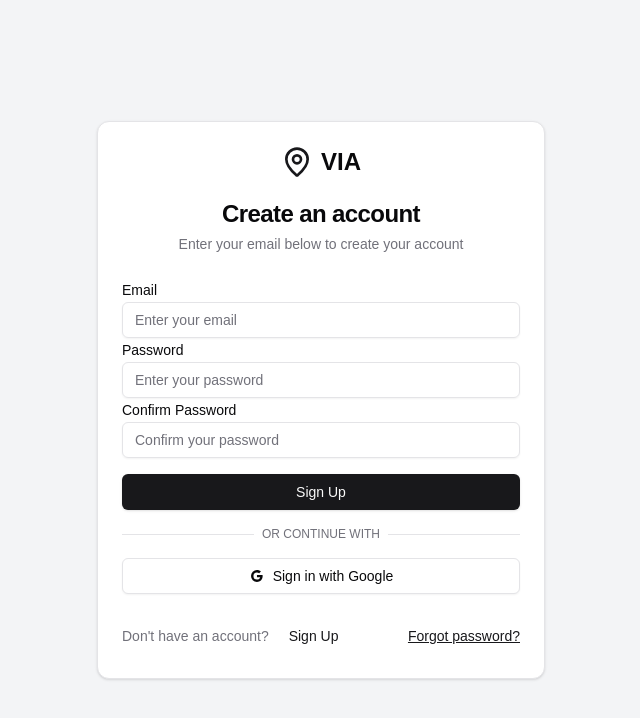
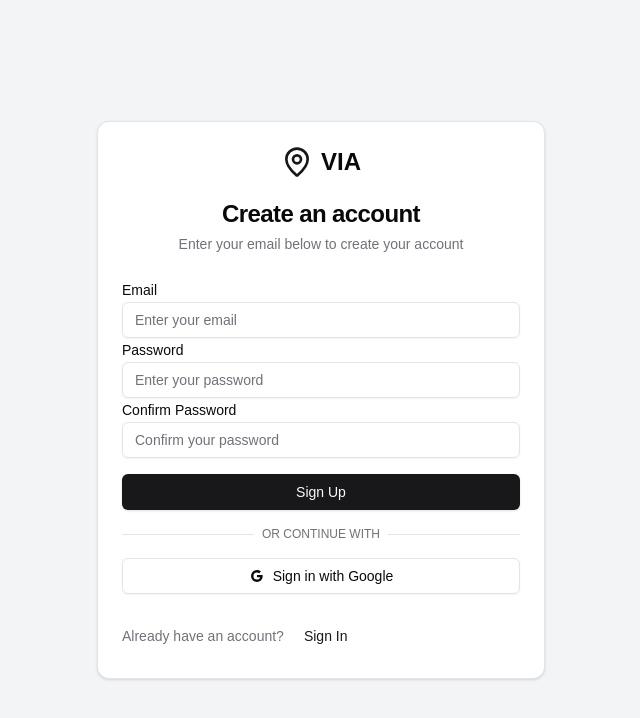
Before and after one commit to FaVstarr/via, a Next.js app: page /sign-up in a window 1280 px wide. Shown: the top 718 px of the page, without its empty margins (319-959 px from the left). Built offline with nearby package versions, Linux system fonts and the light colour scheme.

Commit message:
Update AuthComponent.tsx

```diff
--- a/src/components/AuthComponent.tsx
+++ b/src/components/AuthComponent.tsx
@@ -112,16 +112,16 @@ export default function AuthPage({type}: {type: string}) {
         </CardContent>
         <CardFooter className="flex flex-wrap items-center justify-between gap-2">
           <div className="text-sm text-muted-foreground">
-            <span className="mr-1">{type === '/sign-up' ? "Already have an account?" : "Don't have an account?"}</span>
+            <span className="mr-1">{type === 'sign-up' ? "Already have an account?" : "Don't have an account?"}</span>
             <Button
               className="hover:underline  text-primary"
-              onClick={() => type === '/sign-up' ? router.push('/sign-in') : router.push('/sign-up')}
+              onClick={() => type === 'sign-up' ? router.push('/sign-in') : router.push('/sign-up')}
               variant="link"
             >
-            {type === '/sign-up' ? "Sign In" : "Sign Up"}
+            {type === 'sign-up' ? "Sign In" : "Sign Up"}
             </Button>
           </div>
-          {type !== '/sign-up' && (
+          {type !== 'sign-up' && (
             <Link className="text-sm underline text-primary" href="/forgot-password">
               Forgot password?
             </Link>
```
